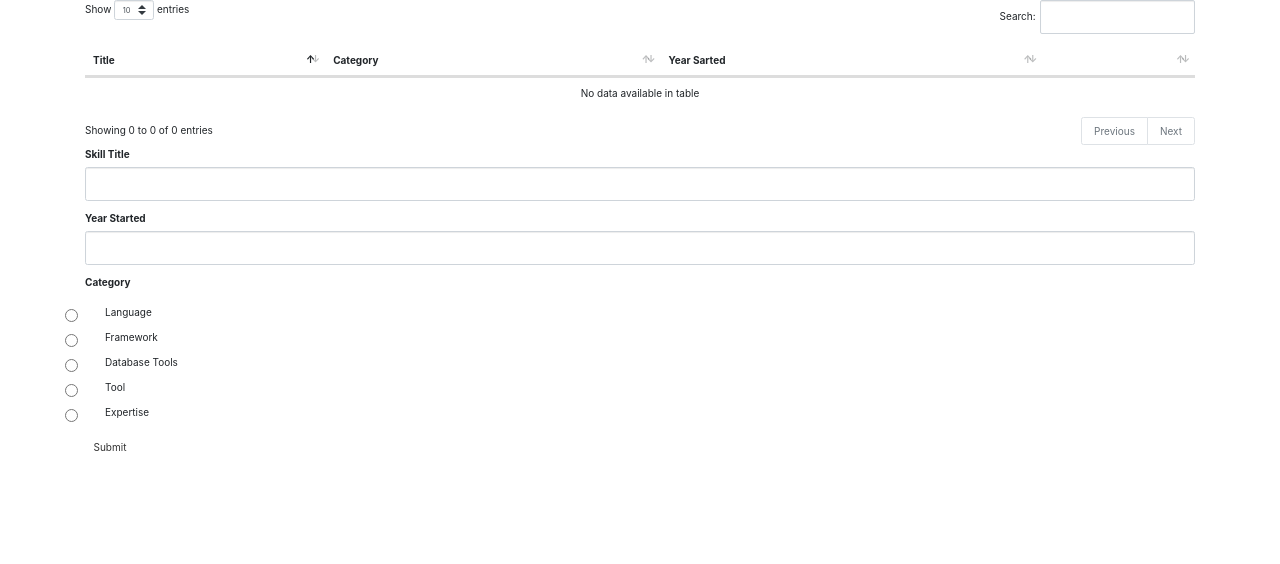
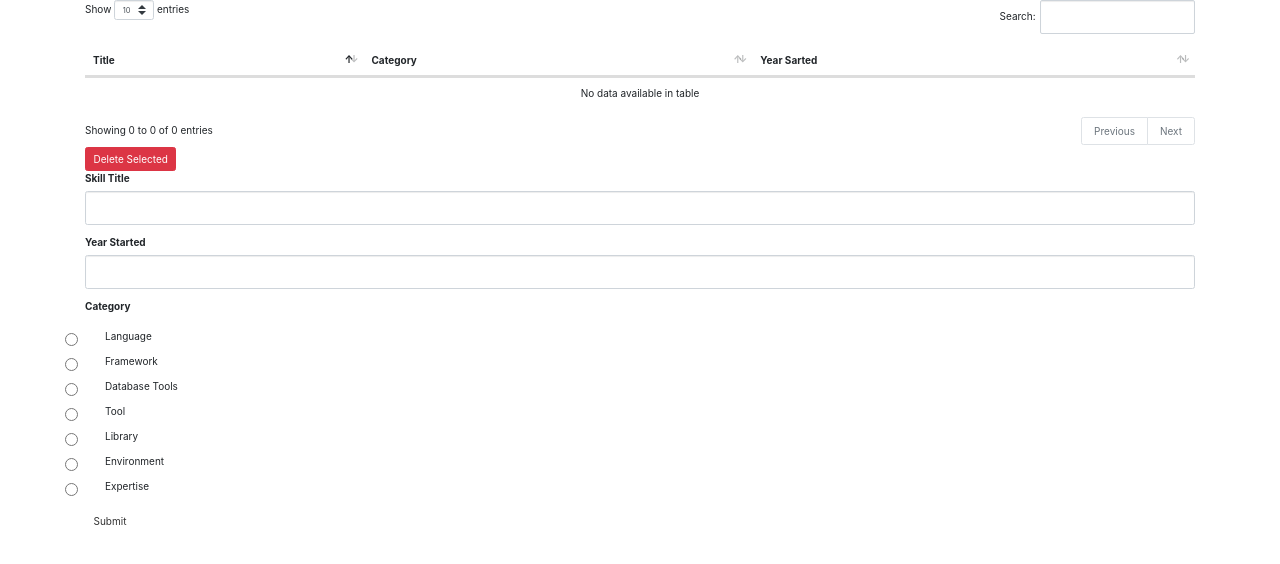
Before and after one commit to Peter-White/portfolio_backend, a Flask app: page /skills in a window 1280 px wide. Shown: the top 564 px of the page. Run offline with Flask 2, Linux system fonts and the light colour scheme; data that the repository does not hold is empty; some libraries are stand-ins or nearby versions.

Commit message:
datatables added / delete function working

```diff
--- a/app/forms.py
+++ b/app/forms.py
@@ -35,5 +35,5 @@ class RegisterForm(FlaskForm):
 class AddSkillForm(FlaskForm):
     title = StringField("Skill Title")
     yearStarted = IntegerField('Year Started')
-    category = RadioField('Category', choices=[('language', 'Language'), ('framework', 'Framework'), ('database', 'Database Tools'), ('tool','Tool'), ('expertise','Expertise ')])
+    category = RadioField('Category', choices=[('language', 'Language'), ('framework', 'Framework'), ('database', 'Database Tools'), ('tool','Tool'), ('library', 'Library'), ('environment', 'Environment'), ('expertise','Expertise ')])
     submit = SubmitField('Submit')
--- a/app/static/css/style.css
+++ b/app/static/css/style.css
@@ -1,37 +1,3 @@
-@import "./period.css";
-
-span.blinky {
-  animation: blink 0.5s infinite alternate;
-  -webkit-animation: blink 0.5s  infinite alternate;
-  -moz-animation: blink 0.5s infinite alternate;
-  -o-animation: blink 0.5s infinite alternate;
+.selected {
+  background-color: lightgrey;
 }
-
-div.nav-container {
-  border-style: solid;
-  border-left-color: black;
-  border-right-color: black;
-  border-bottom-color: #ffdbff;
-  border-top-color: #de9ffa;
-  background-color: black;
-  z-index: 1;
-}
-
-.col.background {
-    background-color: black;
-    color: white;
-    border-color: white;
-    border: solid;
-}
-
-div.btn-group {
-  padding: 0.5%;
-}
-
-.top-container {
-  padding: 20%;
-}
-
-h3.text-center {
-  margin: 0 auto;
-}
--- a/app/static/js/delete.js
+++ b/app/static/js/delete.js
@@ -1,12 +1,40 @@
 $(document).ready(function(){
-  $('#skillsTable').DataTable();
-  let $deleteSkill = $(".deleteSkill");
+  let table = $('#skillsTable').DataTable();
 
-  $deleteSkill.click(function() {
-    let id = $(this).closest("tr").attr('id');
-    $.post(`/api/deleteskill?id=${id}`, function(data) {
-      console.log(data);
-    });
-    $(this).closest("tr").remove();
+  let deleter = $("button.deleter");
+
+  deleter.click(function() {
+    if($(".selected").length > 0) {
+      deleteSkills($(".selected").length);
+    } else {
+      alert("No skills selected");
+    }
   });
+
+  $('#skillsTable tbody').on( 'click', 'tr', function () {
+    if($(this).hasClass('selected')) {
+      $(this).removeClass('selected');
+    } else {
+      $(this).addClass('selected');
+    }
+  });
+
+  let deleteSkills = function(length) {
+    for(let i = 0; i < length; i++) {
+      let selected = $('.selected');
+      let selected_id = selected.attr('id');
+
+      if(confirm("Are you sure you want to delete this skill")) {
+        $.post(`/api/deleteskill?id=${selected_id}`, function(data) {
+          if(Object.keys(data)[0] === "success") {
+            table.row(selected).remove().draw( false );
+          } else {
+            alert("FAIL");
+            return;
+          }
+        });
+      }
+    }
+  };
+
 });
--- a/app/templates/base.html
+++ b/app/templates/base.html
@@ -5,7 +5,7 @@
 {% block styles %}
   {{ super() }}
   <link rel="stylesheet" href="https://maxcdn.bootstrapcdn.com/bootstrap/4.0.0/css/bootstrap.min.css" integrity="sha384-Gn5384xqQ1aoWXA+058RXPxPg6fy4IWvTNh0E263XmFcJlSAwiGgFAW/dAiS6JXm" crossorigin="anonymous">
-  <link rel="stylesheet" href="../static/css/main.css">
+  <link rel="stylesheet" href="../static/css/style.css">
   {% block page_styles %}{% endblock %}
 {% endblock %}
 
--- a/app/templates/skills/index.html
+++ b/app/templates/skills/index.html
@@ -11,7 +11,6 @@
               <th scope="col">Title</th>
               <th scope="col">Category</th>
               <th scope="col">Year Sarted</th>
-              <th scope="col"></th>
             </tr>
           </thead>
           <tbody>
@@ -20,11 +19,11 @@
                 <td>{{skill.title}}</td>
                 <td>{{skill.category}}</td>
                 <td>{{skill.yearStarted}}</td>
-                <td><button type="button" class="btn btn-danger deleteSkill">X</button></td>
               </tr>
             {% endfor %}
           </tbody>
         </table>
+        <button type="button" class="btn btn-danger deleter">Delete Selected</button>
       </div>
     </div>
     <div class="row">
```
Also changed, not shown: 1 other file.
